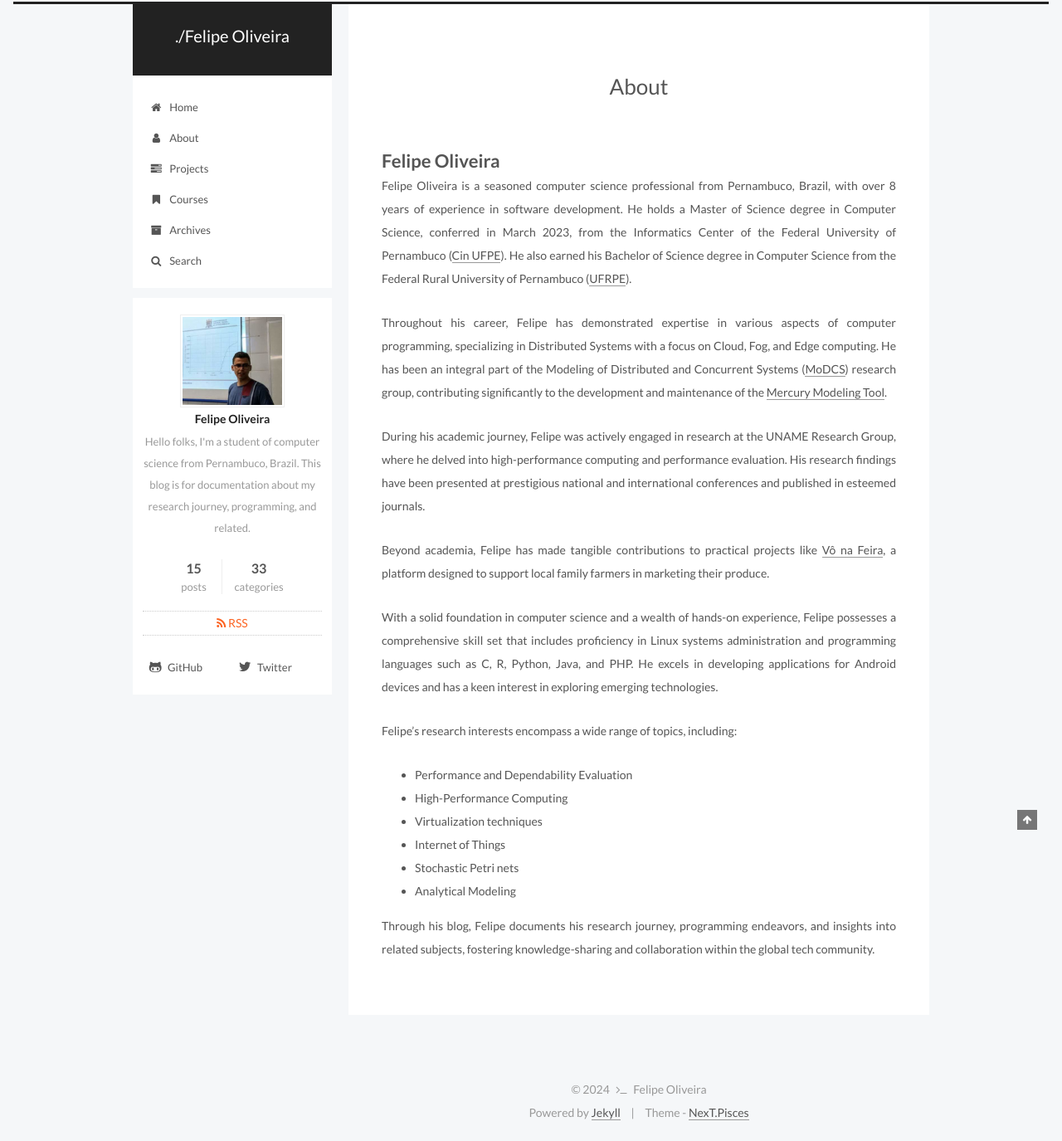
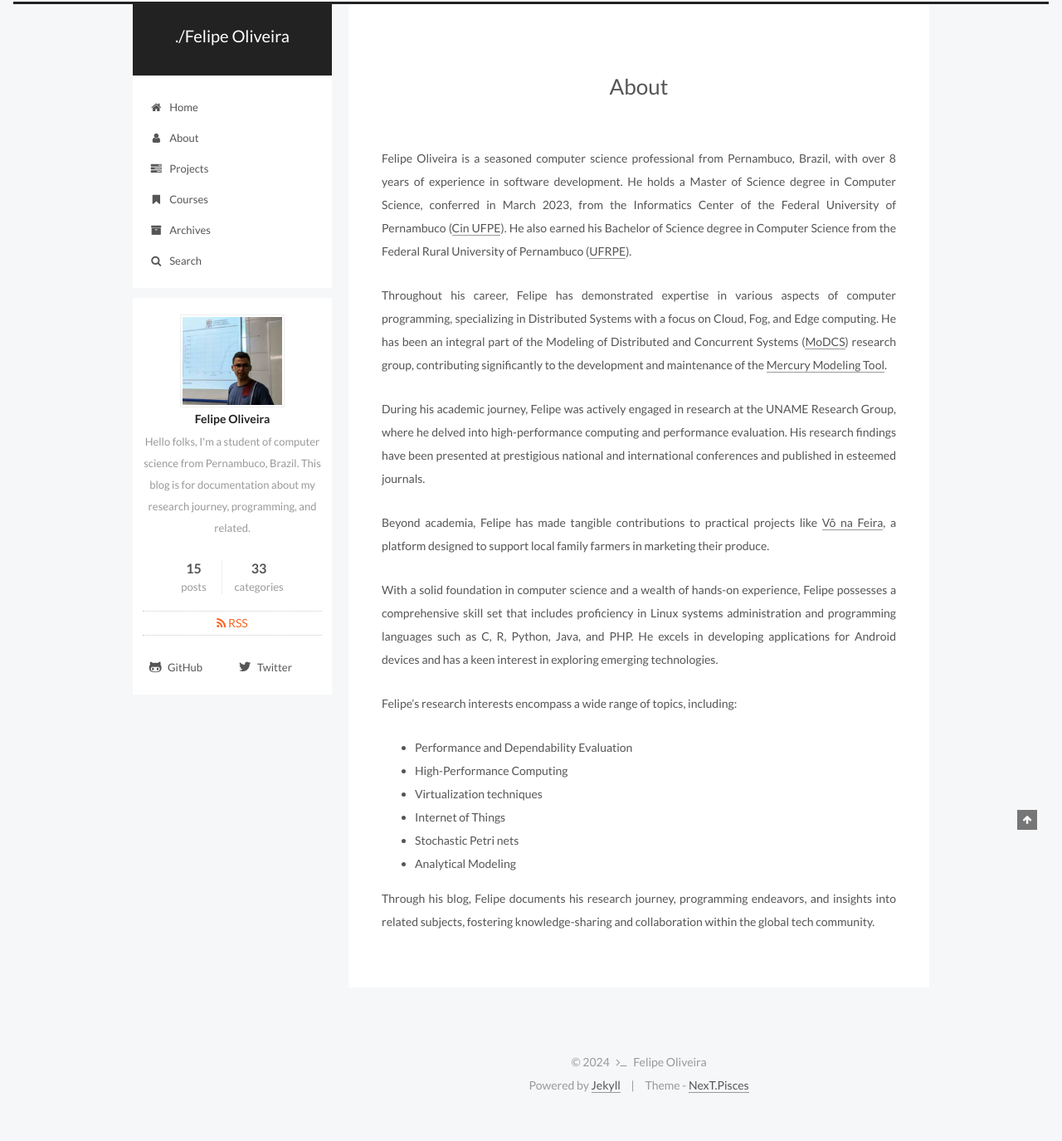
Before and after one commit to fdoliv/fdoliv.github.io, a Jekyll site: the page built from about/index.md, in a window 1280 px wide. Shown: the whole page at 83% size. Built offline with Jekyll 4.4.1, drawn with Linux system fonts in a browser that asks for light colours; after the commit the page ends 1342 px from its top, so only the background shows below that.

Commit message:
Update index.md

```diff
--- a/about/index.md
+++ b/about/index.md
@@ -9,8 +9,7 @@
 comments: false
 ---
 <br/>
-![Avatar](http://servicosweb.cnpq.br/wspessoa/servletrecuperafoto?tipo=1&id=K4338903Z2){:class="img-profile"}
-# Felipe Oliveira
+![Avatar]([http://servicosweb.cnpq.br/wspessoa/servletrecuperafoto?tipo=1&id=K4338903Z2](https://media.dev.to/cdn-cgi/image/width=320,height=320,fit=cover,gravity=auto,format=auto/https%3A%2F%2Fdev-to-uploads.s3.amazonaws.com%2Fuploads%2Fuser%2Fprofile_image%2F1307968%2F4557456d-fc51-4701-bcb1-8b88a19d76be.png)){:class="img-profile"}
 
 Felipe Oliveira is a seasoned computer science professional from Pernambuco, Brazil, with over 8 years of experience in software development. He holds a Master of Science degree in Computer Science, conferred in March 2023, from the Informatics Center of the Federal University of Pernambuco ([Cin UFPE](https://www.cin.ufpe.br)). He also earned his Bachelor of Science degree in Computer Science from the Federal Rural University of Pernambuco ([UFRPE](http://www.ufrpe.br/)).
 
```
